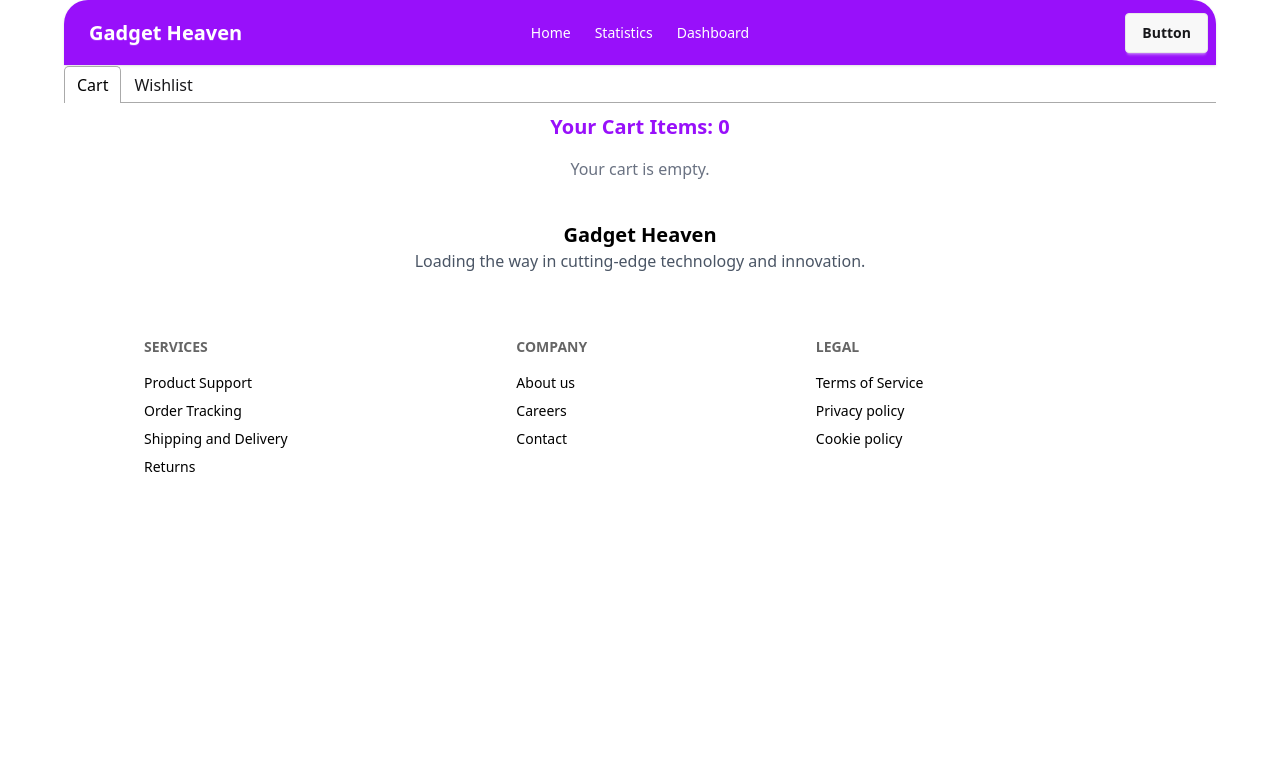
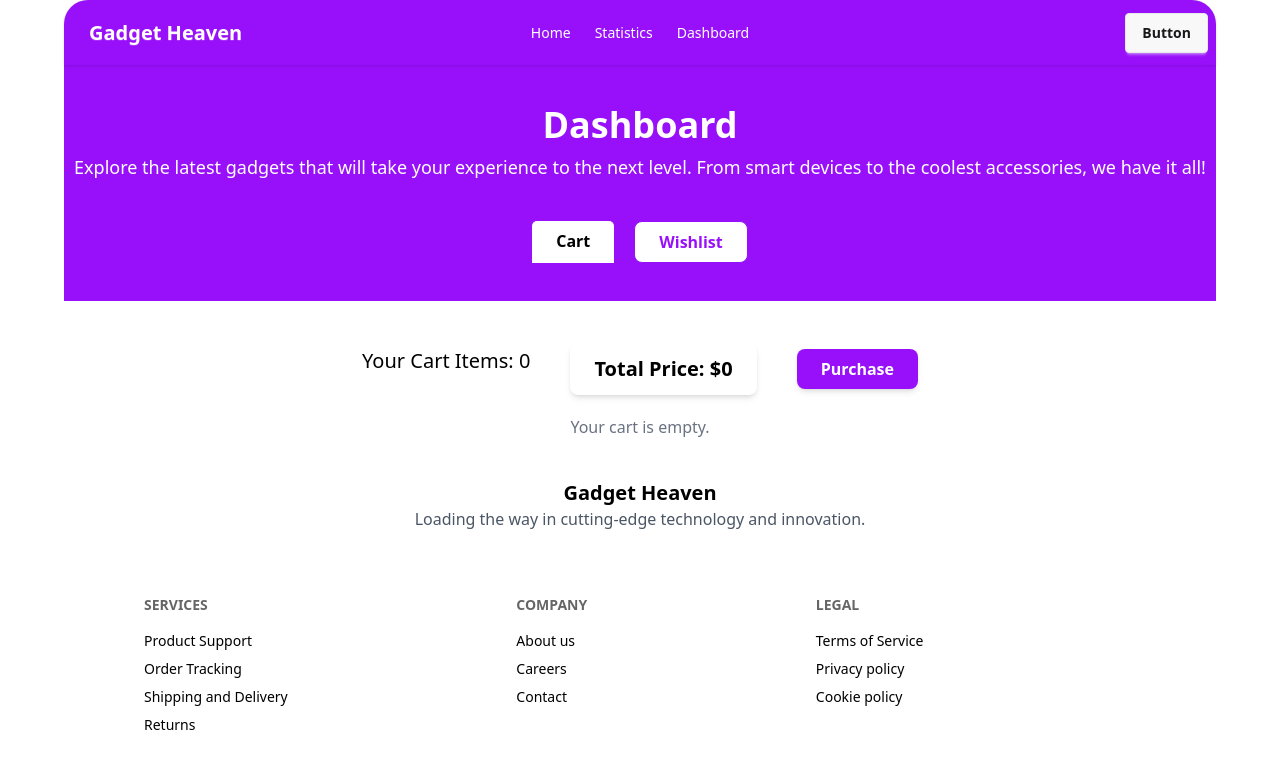
Before and after one commit to feeza-T/Gadget-Heaven, a React (Vite) app: page /dashboard in a window 1280 px wide. Shown: the top 768 px of the page. Built offline with nearby package versions, Linux system fonts and the light colour scheme.

Commit message:
Done the WishList part and the total price of add to cart

```diff
--- a/src/components/dashBoard/Dashboard.jsx
+++ b/src/components/dashBoard/Dashboard.jsx
@@ -2,48 +2,103 @@ import { useEffect, useState } from "react";
 import { useLoaderData } from "react-router-dom";
 import { Tab, Tabs, TabList, TabPanel } from "react-tabs";
 import "react-tabs/style/react-tabs.css";
-import { getStoredCartList} from "../utility/addToCart";
-import { removeFromStoredCartList } from "../utility/addToCart";
-
+import { getStoredCartList, addToStoredCartList, removeFromStoredCartList } from "../utility/addToCart";
+import { getStoredWishList, removeFromStoredWishList } from "../utility/addToCart";
 
 const Dashboard = () => {
   const [addList, setAddList] = useState([]);
+  const [wishList, setWishList] = useState([]);
+  const [totalPrice, setTotalPrice] = useState(0);
+  const [activeTab, setActiveTab] = useState(0); // Track active tab
   const allCarts = useLoaderData();
 
   useEffect(() => {
     const storedCartList = getStoredCartList() || [];
-    console.log("Stored Cart List (Filtered):", storedCartList);
+    const storedWishList = getStoredWishList() || [];
 
     if (!allCarts || allCarts.length === 0) return;
 
     const cartList = allCarts.filter(cart => storedCartList.includes(cart.product_id));
-    console.log("Filtered Cart List:", cartList);
+    const wishListItems = allCarts.filter(cart => storedWishList.includes(cart.product_id));
 
     setAddList(cartList);
-}, [allCarts]);  // ✅ Remove `addList` from dependencies
+    setWishList(wishListItems);
+    setTotalPrice(cartList.reduce((acc, item) => acc + item.price, 0)); // Calculate total price
+  }, [allCarts]);
 
-  // Function to remove item from cart
-  const handleRemove = (product_id) => {
+  // Remove item from cart
+  const handleRemoveCart = (product_id) => {
     removeFromStoredCartList(product_id);
-    setAddList(addList.filter(item => item.product_id !== product_id)); // Update UI
+    const updatedCart = addList.filter(item => item.product_id !== product_id);
+    setAddList(updatedCart);
+    setTotalPrice(updatedCart.reduce((acc, item) => acc + item.price, 0)); // Update total price
+  };
+
+  // Add item to cart from wishlist
+  const handleAddToCartFromWishList = (product_id) => {
+    addToStoredCartList(product_id);
+    removeFromStoredWishList(product_id);
+    const addedItem = wishList.find(item => item.product_id === product_id);
+    setWishList(wishList.filter(item => item.product_id !== product_id));
+    if (addedItem) {
+      const updatedCart = [...addList, addedItem];
+      setAddList(updatedCart);
+      setTotalPrice(updatedCart.reduce((acc, item) => acc + item.price, 0)); // Update total price
+    }
   };
 
   return (
     <div>
-      <Tabs>
-        <TabList>
-          <Tab>Cart</Tab>
-          <Tab>Wishlist</Tab>
+      {/* Banner Section */}
+      <div className="bg-purple-600 text-white text-center py-10 pb-30">
+        <h1 className="text-4xl font-bold">Dashboard</h1>
+        <p className="mt-2 text-lg">
+          Explore the latest gadgets that will take your experience to the next level.
+          From smart devices to the coolest accessories, we have it all!
+        </p>
+      </div>
+
+      {/* Middle Section with Cart/Wishlist Info */}
+
+
+      {/* Tabs Section */}
+      <Tabs selectedIndex={activeTab} onSelect={(index) => setActiveTab(index)}>
+        <TabList className="flex justify-center gap-5 -mt-20 mb-20 ">
+        <Tab
+  className={`px-6 py-2 rounded-lg font-bold cursor-pointer ${
+    activeTab === 0
+      ? "bg-purple-600 text-white"
+      : "bg-white text-purple-600 border border-purple-600"
+  }`}
+>
+  Cart
+</Tab>
+
+          <Tab
+            className={`px-6 py-2 rounded-lg font-bold cursor-pointer ${
+              activeTab === 1 ? "bg-purple-600 text-white" : "bg-white text-purple-600 border border-purple-600"
+            }`}
+          >
+            Wishlist
+          </Tab>
         </TabList>
 
+
+        {/* Cart Panel */}
         <TabPanel>
-          <h2 className="text-purple-600 font-bold text-xl text-center mb-4">Your Cart Items: {addList.length}</h2>
-
+        <div className="flex justify-center items-center my-5 gap-10">
+          <h2 className="text-black text-xl text-center mb-4">Your Cart Items: {addList.length}</h2>
+        <div className="bg-white shadow-md px-6 py-3 rounded-lg">
+          <h2 className="text-xl font-bold text-black">Total Price: ${totalPrice}</h2>
+        </div>
+        <button className="bg-purple-600 text-white px-6 py-2 rounded-lg font-bold shadow-md">
+          Purchase
+        </button>
+      </div>
           {addList.length > 0 ? (
             <div className="space-y-2">
               {addList.map((gadget) => (
                 <div key={gadget.product_id} className="flex items-center justify-between bg-white shadow-md rounded-lg p-2 border">
-
                   <div className="flex gap-5">
                     <img className="w-20 h-20 object-contain" src={gadget.product_image} alt={gadget.product_title} />
                     <div className="mt-3">
@@ -51,9 +106,8 @@ const Dashboard = () => {
                       <p className="text-purple-600 font-bold">${gadget.price}</p>
                     </div>
                   </div>
-                  {/* Remove Button */}
                   <button
-                    onClick={() => handleRemove(gadget.product_id)}
+                    onClick={() => handleRemoveCart(gadget.product_id)}
                     className="text-red-600 hover:bg-red-200 p-1 rounded-full"
                   >
                     ❌
@@ -66,8 +120,33 @@ const Dashboard = () => {
           )}
         </TabPanel>
 
+        {/* Wishlist Panel */}
         <TabPanel>
-          <h2>Wishlist</h2>
+          <h2 className="text-purple-600 font-bold text-xl text-center mb-4">Your Wishlist Items: {wishList.length}</h2>
+          {wishList.length > 0 ? (
+            <div className="space-y-2">
+              {wishList.map((gadget) => (
+                <div key={gadget.product_id} className="flex items-center justify-between bg-white shadow-md rounded-lg p-2 border">
+                  <div className="flex gap-5">
+                    <img className="w-20 h-20 object-contain" src={gadget.product_image} alt={gadget.product_title} />
+                    <div className="mt-3">
+                      <h3 className="font-semibold text-gray-800">{gadget.product_title}</h3>
+                      <p className="text-purple-600 font-bold">${gadget.price}</p>
+                    </div>
+                  </div>
+                  {/* Add to Cart Button */}
+                  <button
+                    onClick={() => handleAddToCartFromWishList(gadget.product_id)}
+                    className="bg-green-600 text-white px-3 py-1 rounded-lg font-bold hover:bg-green-700"
+                  >
+                    Add to Cart
+                  </button>
+                </div>
+              ))}
+            </div>
+          ) : (
+            <p className="text-gray-500 text-center">Your wishlist is empty.</p>
+          )}
         </TabPanel>
       </Tabs>
     </div>
--- a/src/components/utility/addToCart.js
+++ b/src/components/utility/addToCart.js
@@ -61,6 +61,17 @@ const addToStoredWishList = (id) =>{
     }
 
 }
+const removeFromStoredWishList = (id) => {
+    let storedWishList = getStoredWishList();
+    storedWishList = storedWishList.filter(item => item !== id); // Remove the item
+    localStorage.setItem('wish-list', JSON.stringify(storedWishList));
+};
 
-
-export {addToStoredCartList , addToStoredWishList , getStoredCartList , getStoredWishList,  removeFromStoredCartList}
+export {
+    addToStoredCartList,
+    addToStoredWishList,
+    getStoredCartList,
+    getStoredWishList,
+    removeFromStoredCartList,
+    removeFromStoredWishList  // Export the new function
+};
```
Lines whose indentation alone changed are shown as unchanged.
